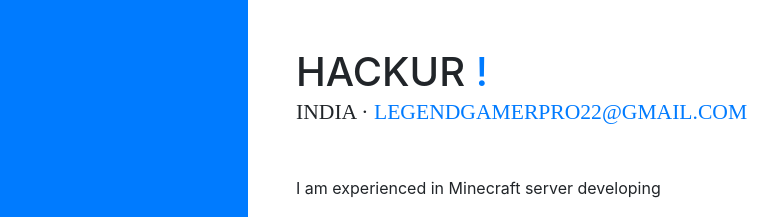
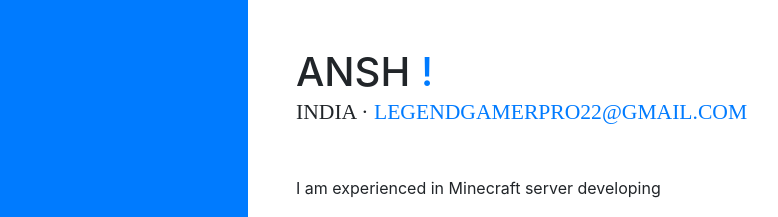
Before and after one commit to HACKUR22/hackur22.github.io, a website with bundled scripts: page index.html in a window 1280 px wide. Shown: the top 217 px of the page, without its empty margins (24-802 px from the left). Built offline with nearby package versions, Linux system fonts and the light colour scheme; a web font is replaced by a local one.

Commit message:
Update index.html

```diff
--- a/index.html
+++ b/index.html
@@ -8,7 +8,7 @@
     <meta name="description" content="">
     <meta name="author" content="">
 
-    <title>Hackur's Portfolio</title>
+    <title>ANSH's Portfolio</title>
 
     <!-- Bootstrap core CSS -->
     <link href="vendor/bootstrap/css/bootstrap.min.css" rel="stylesheet">
@@ -65,7 +65,7 @@
 
       <section class="resume-section p-3 p-lg-5 d-flex d-column" id="about">
         <div class="my-auto">
-          <h1 class="mb-0">HACKUR
+          <h1 class="mb-0">ANSH
             <span class="text-primary">!</span>
           </h1>
           <div class="subheading mb-5">INDIA ·
```
